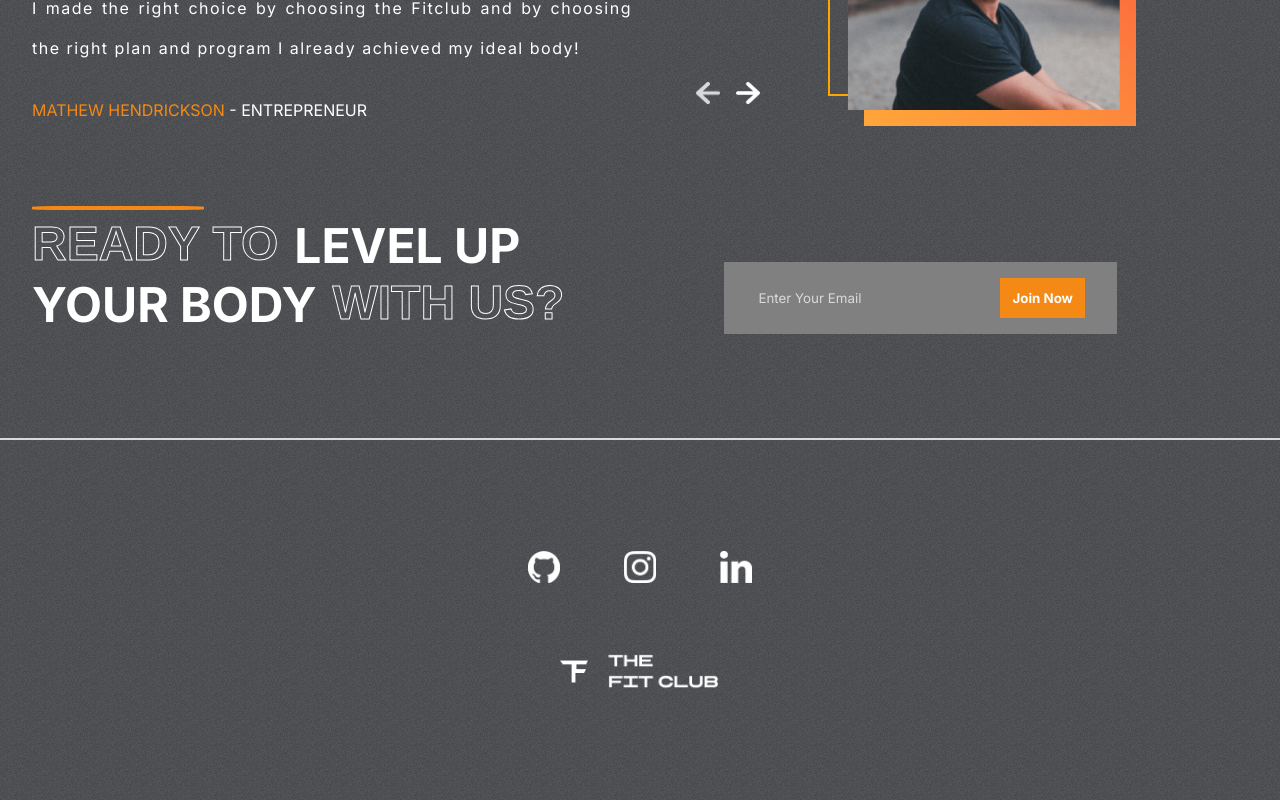
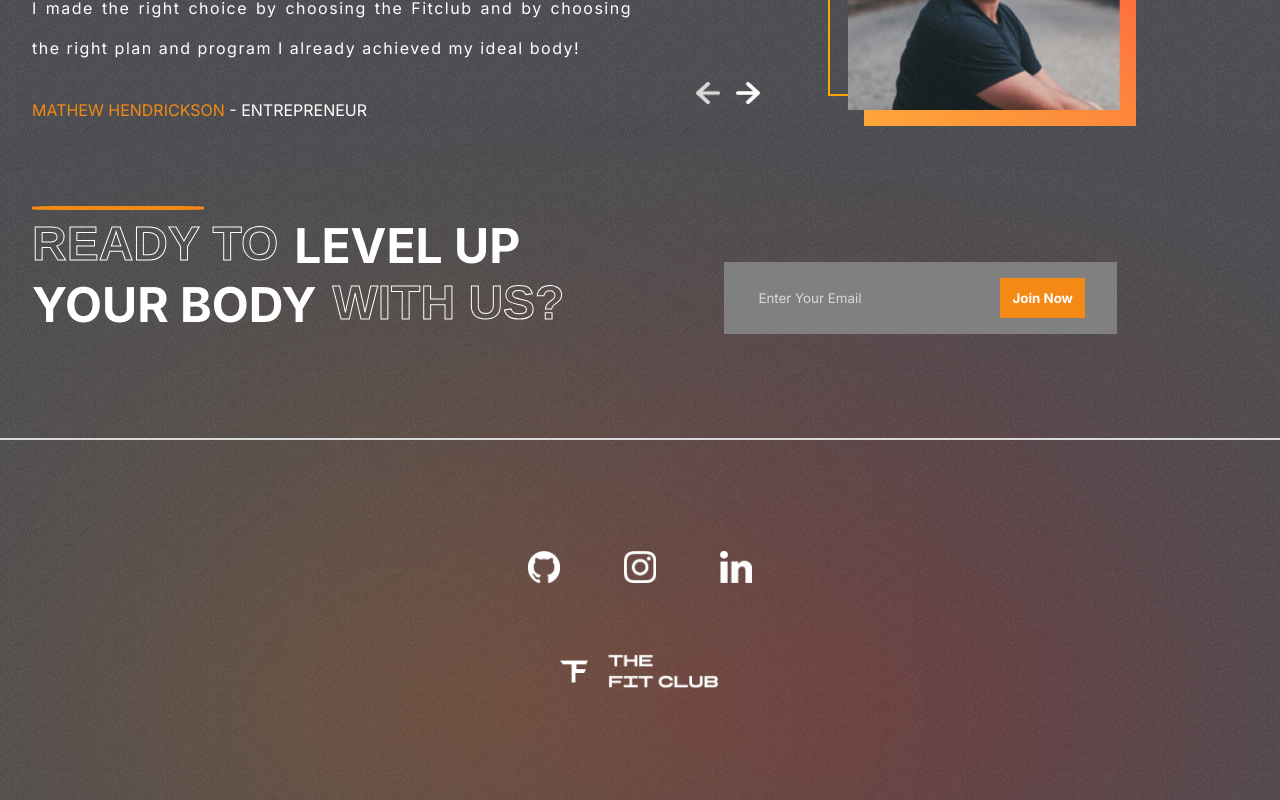
Before and after one commit to decifur/fitclub, a React (Create React App) app: page / in a window 1280 px wide. Shown: the part 2766-3566 px from the top of the page. Built offline with nearby package versions, Linux system fonts and the light colour scheme.

Commit message:
added footer blur

```diff
--- a/src/components/Footer/Footer.jsx
+++ b/src/components/Footer/Footer.jsx
@@ -8,16 +8,20 @@ import Logo from "../../assets/logo.png";
 const Footer = () => {
   return (
     <div className="footer-container">
+
+      <div className="blur footer-blur-1"></div>
+      <div className="blur footer-blur-2"></div>
+
       <hr />
       <div className="footer">
         <div className="social-links">
-          <a href="https://github.com/decifur" target="_blank">
+          <a href="https://github.com/decifur" target="_blank" rel="noreferrer">
             <img src={Github} alt="" />
           </a>
-          <a href="https://www.instagram.com/" target="_blank">
+          <a href="https://www.instagram.com/" target="_blank" rel="noreferrer">
             <img src={Instagram} alt="" />
           </a>
-          <a href="https://www.linkedin.com/in/jitesh-srivastav/" target="_blank">
+          <a href="https://www.linkedin.com/in/jitesh-srivastav/" target="_blank" rel="noreferrer">
             <img src={LinkedIn} alt="" />
           </a>
         </div>
```
